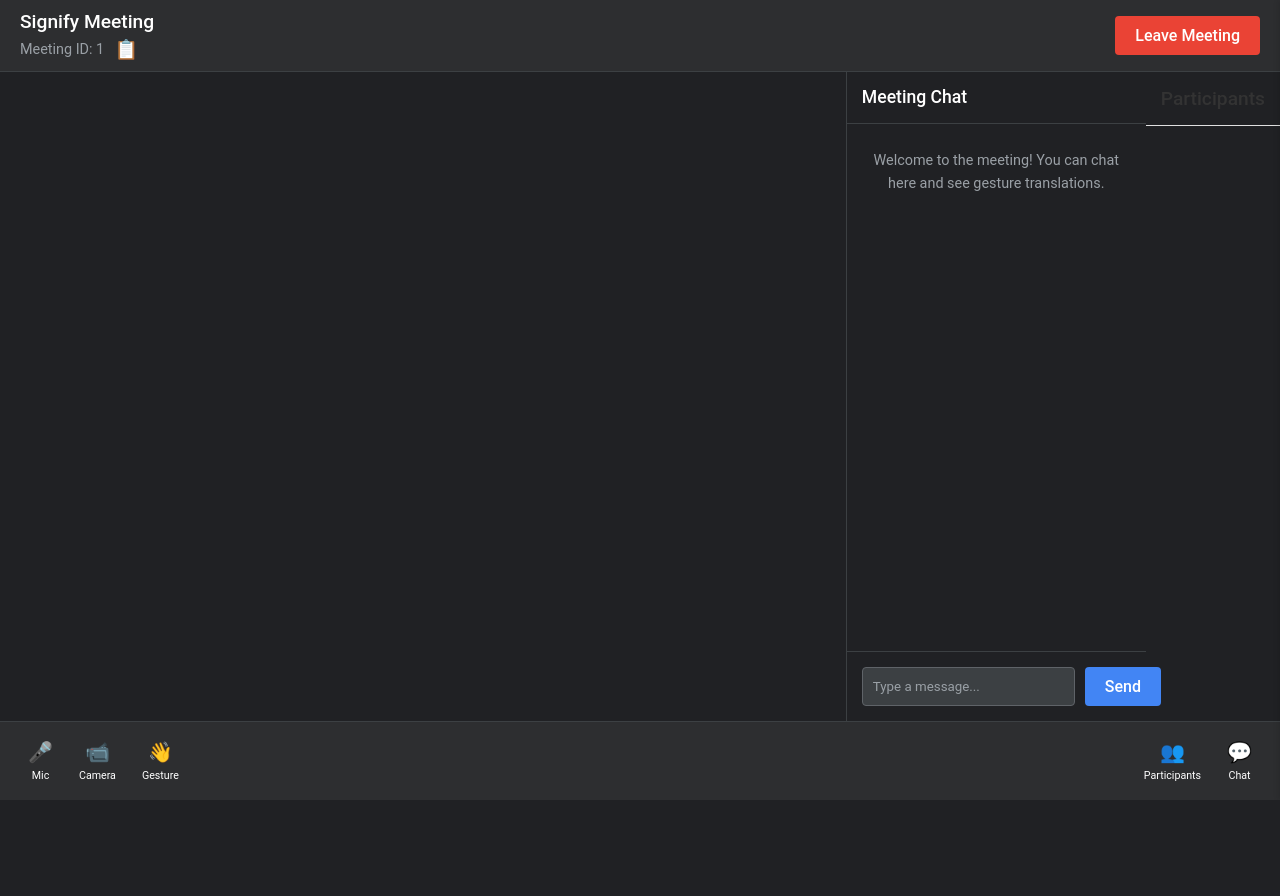
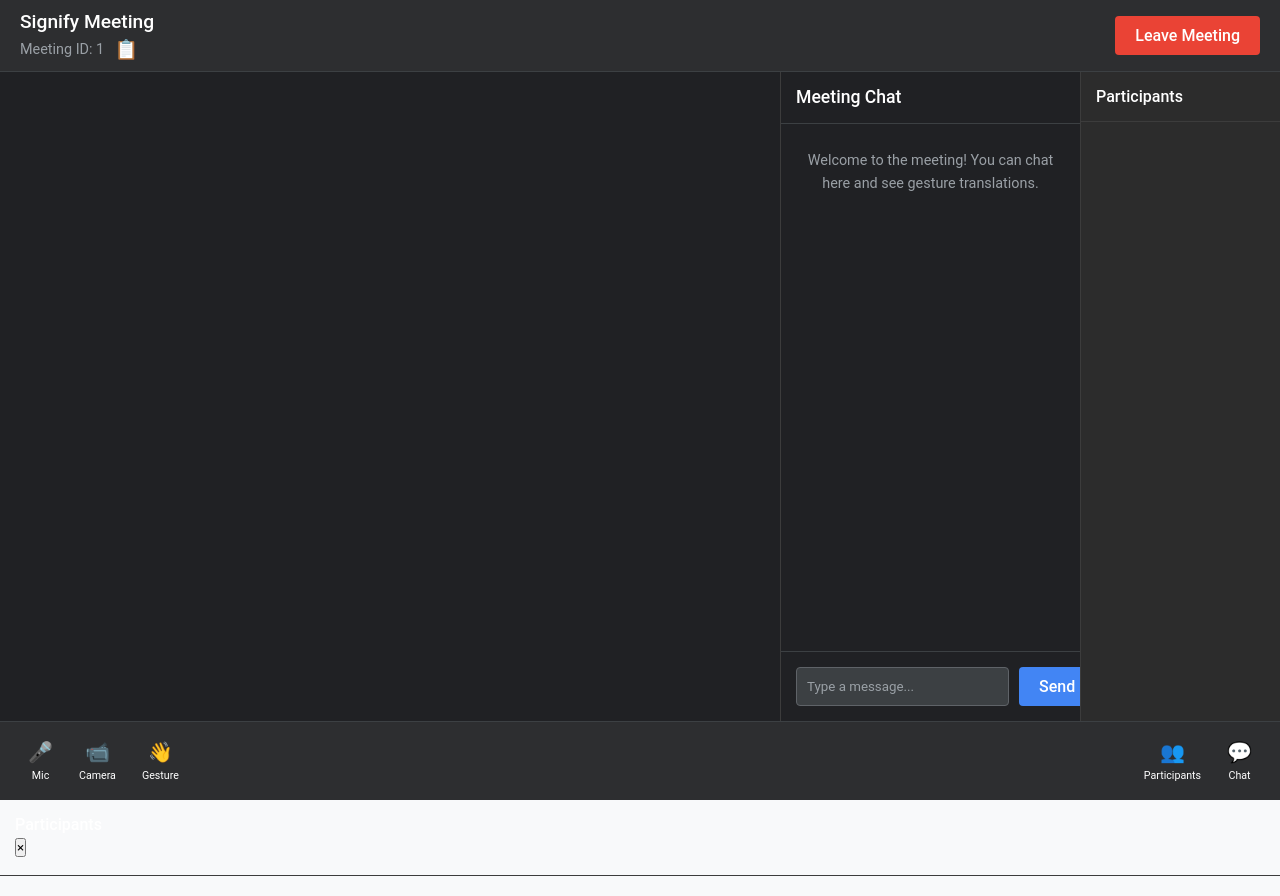
Before and after one commit to Ayoona22/Signify-Platform, a Flask app: page /meeting/1 in a window 1280 px wide. Before the commit the page ends 800 px from the top, so only its background shows below. Run offline with Flask 3, Linux system fonts and the light colour scheme; the visitor is signed in with stand-in values (Sample User, id 1); data comes from the database, SQL or seed files in the repository; parts of the project's set-up code (start-up, migrations or seed data) failed here and were passed over; some libraries are stand-ins or nearby versions.

Commit message:
Update meeting.css

```diff
--- a/static/css/meeting.css
+++ b/static/css/meeting.css
@@ -50,13 +50,12 @@
 }
 
 .video-grid {
-    flex: 3;
+    flex: 1;
     display: grid;
     grid-template-columns: repeat(auto-fit, minmax(300px, 1fr));
-    gap: 10px;
-    padding: 10px;
+    gap: 15px;
+    padding: 15px;
     overflow-y: auto;
-    background-color: #202124;
 }
 
 .video-container {
@@ -123,12 +122,10 @@
 }
 
 .chat-container {
-    flex: 1;
+    width: 300px;
+    border-left: 1px solid #3c3c3c;
     display: flex;
     flex-direction: column;
-    border-left: 1px solid #3c4043;
-    min-width: 300px;
-    max-width: 400px;
 }
 
 .chat-header {
@@ -259,70 +256,46 @@
 }
 
 /* Participants Panel */
-.participants-panel {
-    position: fixed;
-    top: 0;
-    right: -300px;
-    width: 300px;
-    height: 100vh;
-    background-color: #ffffff;
-    box-shadow: -2px 0 5px rgba(0, 0, 0, 0.1);
-    transition: right 0.3s ease;
-    z-index: 1000;
-}
-
-.participants-panel.active {
-    right: 0;
+.participants-container {
+    width: 200px;
+    background-color: #2c2c2c;
+    border-left: 1px solid #3c3c3c;
+    display: flex;
+    flex-direction: column;
 }
 
 .participants-header {
-    display: flex;
-    justify-content: space-between;
-    align-items: center;
     padding: 15px;
-    border-bottom: 1px solid #e0e0e0;
+    border-bottom: 1px solid #3c3c3c;
 }
 
 .participants-header h3 {
     margin: 0;
-    font-size: 1.2em;
-    color: #333;
-}
-
-#close-participants {
-    background: none;
-    border: none;
-    font-size: 1.5em;
-    cursor: pointer;
-    color: #666;
-    padding: 0;
-}
-
-#close-participants:hover {
-    color: #333;
+    color: #ffffff;
+    font-size: 16px;
 }
 
 .participants-list {
-    padding: 15px;
+    flex: 1;
     overflow-y: auto;
-    height: calc(100% - 60px);
+    padding: 10px;
 }
 
-.participant {
-    display: flex;
-    align-items: center;
-    padding: 10px;
-    border-radius: 5px;
+.participant-item {
+    padding: 8px 10px;
     margin-bottom: 5px;
+    border-radius: 4px;
+    background-color: #363636;
+    color: #ffffff;
+    font-size: 14px;
 }
 
-.participant:hover {
-    background-color: #f5f5f5;
+.participant-item:last-child {
+    margin-bottom: 0;
 }
 
-.participant span {
-    margin-left: 10px;
-    color: #333;
+.participant-name {
+    font-weight: 500;
 }
 
 /* Notifications */
@@ -362,12 +335,12 @@
         grid-template-columns: repeat(auto-fill, minmax(200px, 1fr));
     }
 
-    .participants-panel {
+    .participants-container {
         width: 100%;
         right: -100%;
     }
 
-    .participants-panel.active {
+    .participants-container.active {
         right: 0;
     }
 }
```
